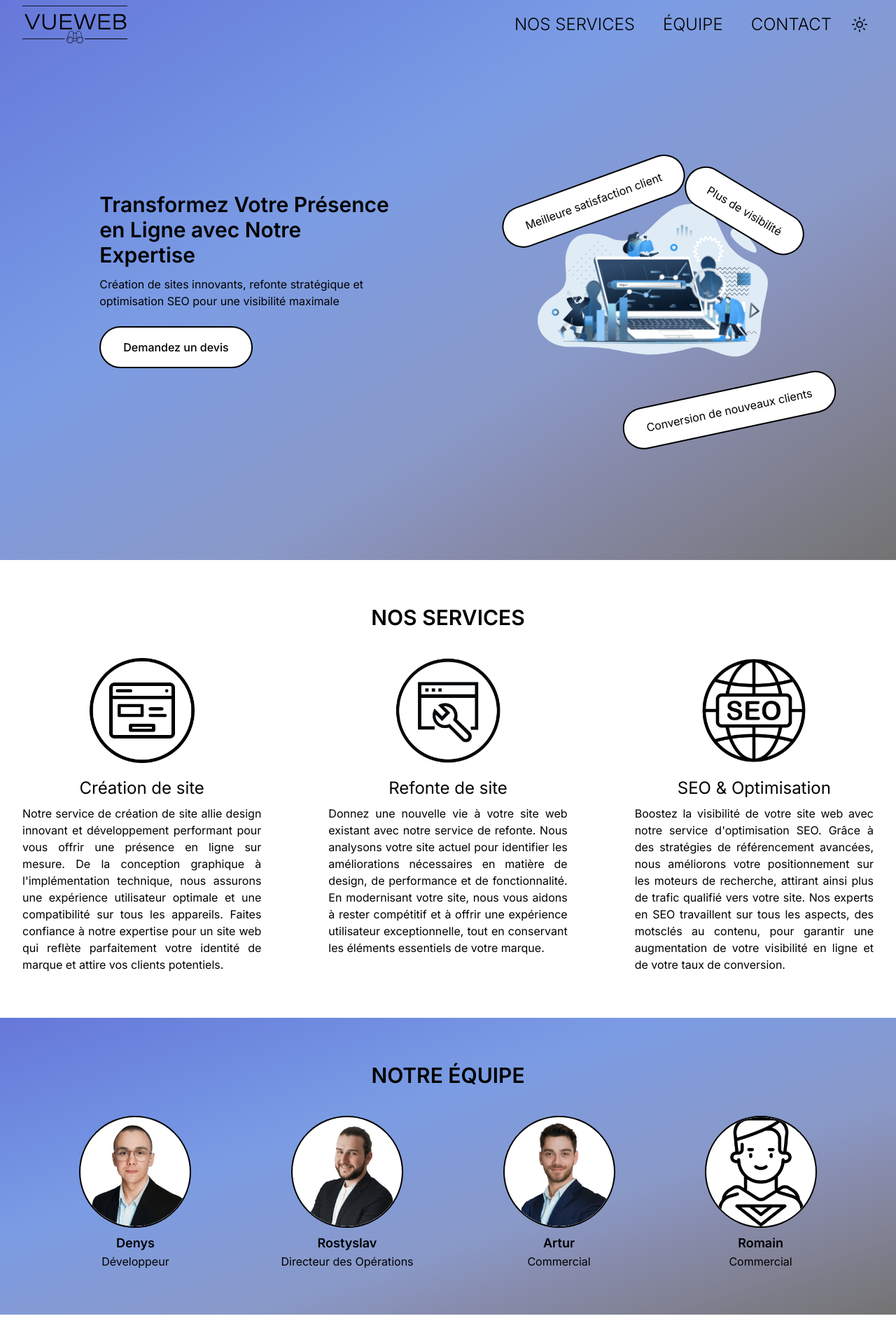
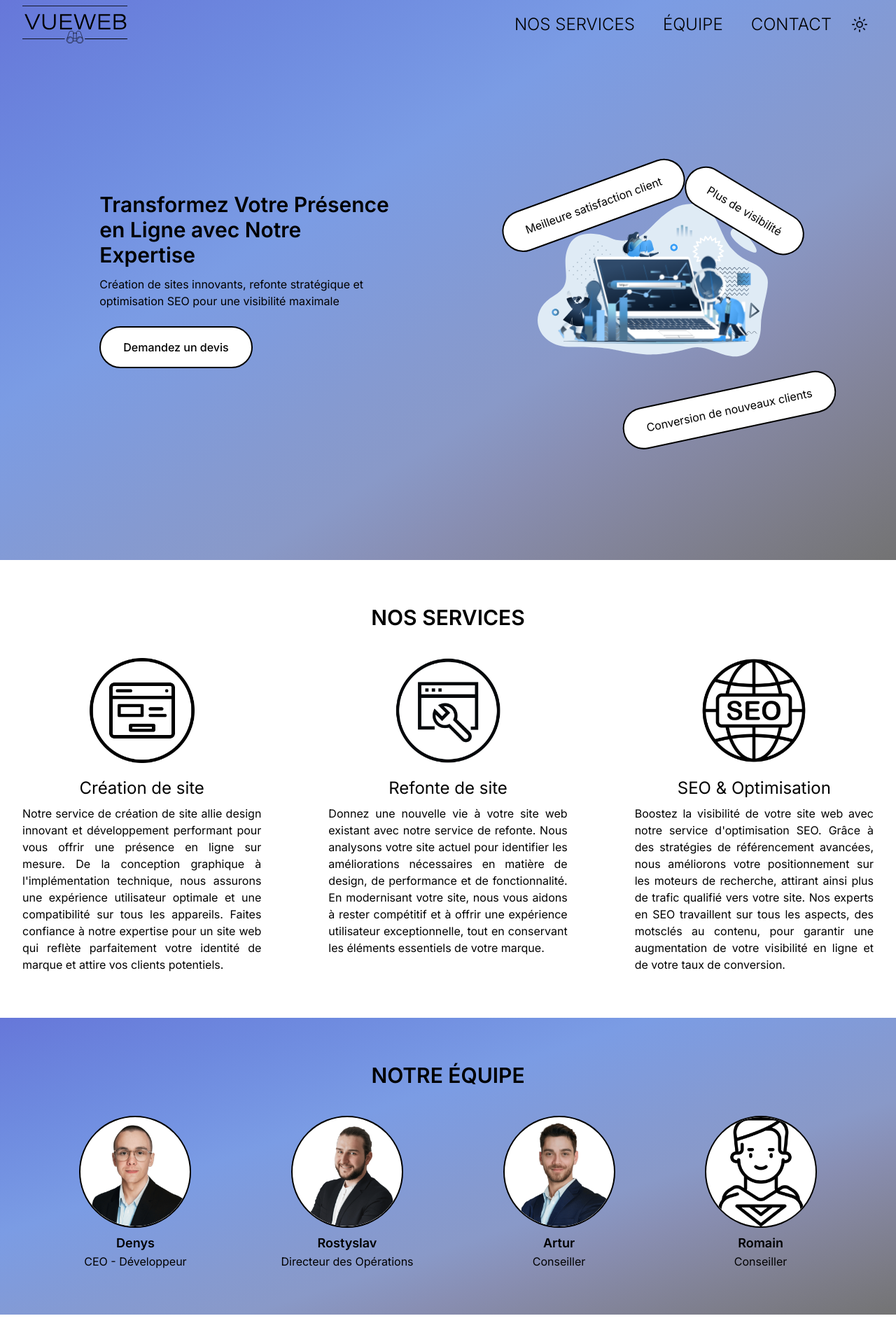
Before and after one commit to dkoshevko/VueWeb, a Next.js app: page / in a window 1280 px wide. Shown: the top 1920 px of the page at 70% size. Built offline with nearby package versions, Linux system fonts and the light colour scheme.

Commit message:
corrections

```diff
--- a/components/HeroBubble.tsx
+++ b/components/HeroBubble.tsx
@@ -11,7 +11,7 @@ export default function HeroBubble({ text, direction, position, delay }: HeroBub
   return (
     <div className={`absolute animate-fly ${position} ${delay}`}>
       <div
-        className={`${direction} w-fit text-nowrap bg-white rounded-full py-2 lg:py-4 px-4 lg:px-8 border-2 border-black dark:border-slate-100 dark:bg-slate-950`}
+        className={`${direction} w-fit text-nowrap bg-white rounded-full py-1 lg:py-4 px-3 lg:px-8 border-2 border-black dark:border-slate-100 dark:bg-slate-950`}
       >
         {text}
       </div>
--- a/components/HeroSection.tsx
+++ b/components/HeroSection.tsx
@@ -28,8 +28,8 @@ export default function HeroSection() {
         <HeroBubble
           text="Meilleure satisfaction client"
           direction="-rotate-[20deg]"
-          position="-top-5"
-          delay="delay-300"
+          position="-top-3"
+          delay="delay-0"
         />
         <HeroBubble
           text="Conversion de nouveaux clients"
--- a/components/TeamMemberCard.tsx
+++ b/components/TeamMemberCard.tsx
@@ -21,8 +21,8 @@ export default function TeamMemberCard({photo, fullName, jobPosition}: TeamMembe
           unoptimized
         />
       </div>
-      <h4 className="text-lg font-semibold mt-2">{fullName}</h4>
-      <h5>{jobPosition}</h5>
+      <h3 className="text-lg font-semibold mt-2">{fullName}</h3>
+      <h4>{jobPosition}</h4>
     </div>
   )
 }
--- a/components/TeamSection.tsx
+++ b/components/TeamSection.tsx
@@ -8,7 +8,7 @@ export default function TeamSection() {
         <TeamMemberCard
           photo="/photos/dk-light.png"
           fullName="Denys"
-          jobPosition="Développeur"
+          jobPosition="CEO - Développeur"
         />
         <TeamMemberCard
           photo="/photos/rp-light.png"
@@ -18,12 +18,12 @@ export default function TeamSection() {
         <TeamMemberCard
           photo="/photos/aa-light.png"
           fullName="Artur"
-          jobPosition="Commercial"
+          jobPosition="Conseiller"
         />
         <TeamMemberCard
           photo="/photos/superhero.png"
           fullName="Romain"
-          jobPosition="Commercial"
+          jobPosition="Conseiller"
         />
       </div>
     </section>
--- a/components/basics/Footer.tsx
+++ b/components/basics/Footer.tsx
@@ -6,7 +6,7 @@ import Image from "next/image";
 
 export default function Footer() {
   return (
-    <footer className="flex container justify-between lg:justify-evenly py-12">
+    <footer className="flex container justify-between lg:justify-evenly gap-4 py-12">
         <div className="flex flex-col justify-between">
           <Logo />
           <nav className="text-sm">
@@ -39,9 +39,9 @@ export default function Footer() {
           </nav>
         </div>
         <div className="">
-          <h5 className="uppercase text-lg border-b-2 border-black pb-1 mb-5 dark:border-white">
+          <p className="uppercase text-lg border-b-2 border-black pb-1 mb-5 dark:border-white">
             Navigation
-          </h5>
+          </p>
           <div className="flex flex-col">
             <Navigation customClass="uppercase" />
             <Link href="/mentions-legales" className="uppercase">
```
